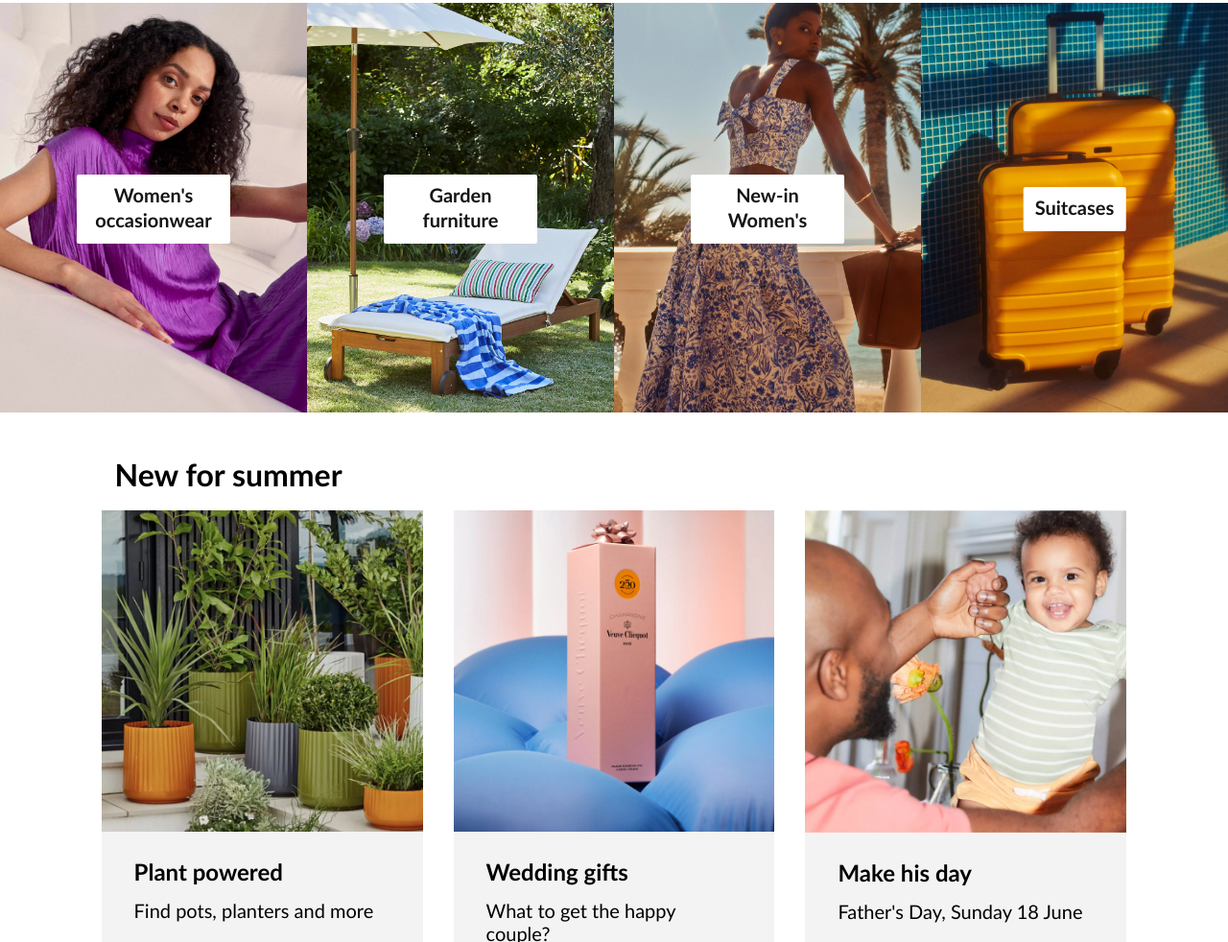
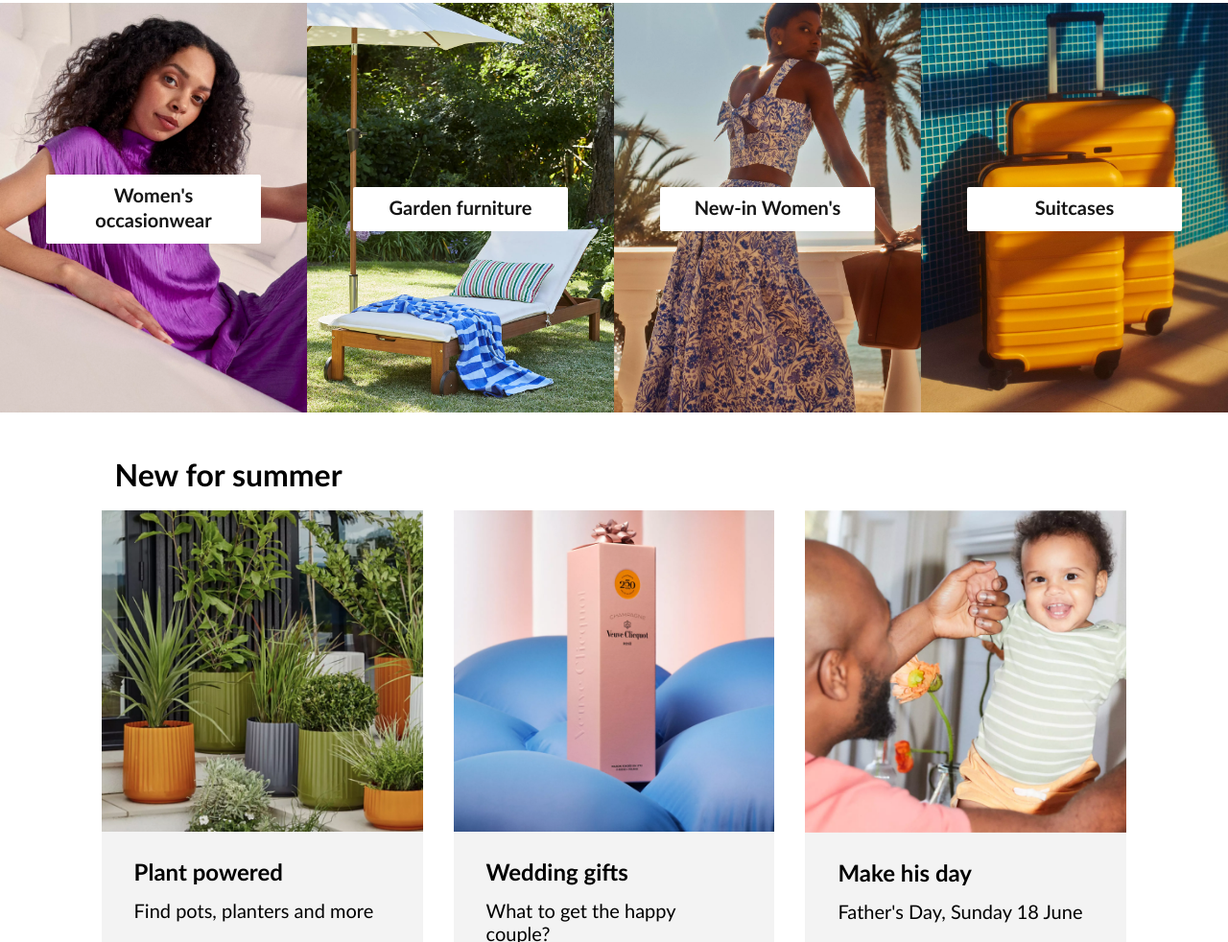
Before and after one commit to raveena-dhuga/Project-one, a plain HTML site: page index.html in a window 1280 px wide. Shown: the part 1711-2693 px from the top of the page at 96% size. Drawn offline with Linux system fonts and the light colour scheme.

Commit message:
css changes

```diff
--- a/styles.css
+++ b/styles.css
@@ -473,7 +473,7 @@ body {
     top: 50%;
     left: 50%;
     transform: translate(-50%, -50%);
-    width: fit-content;
+    width: 70%;
     font-family: inherit;
     font-weight: 700;
     background-color: #fff;
@@ -1192,6 +1192,7 @@ body {
     line-height: 20px;
     font-weight: 700;
     margin-top: 6px;
+    color: black;
 }
 
 .email-sign-up button:hover {
```
Also changed, not shown: 1 other file.
